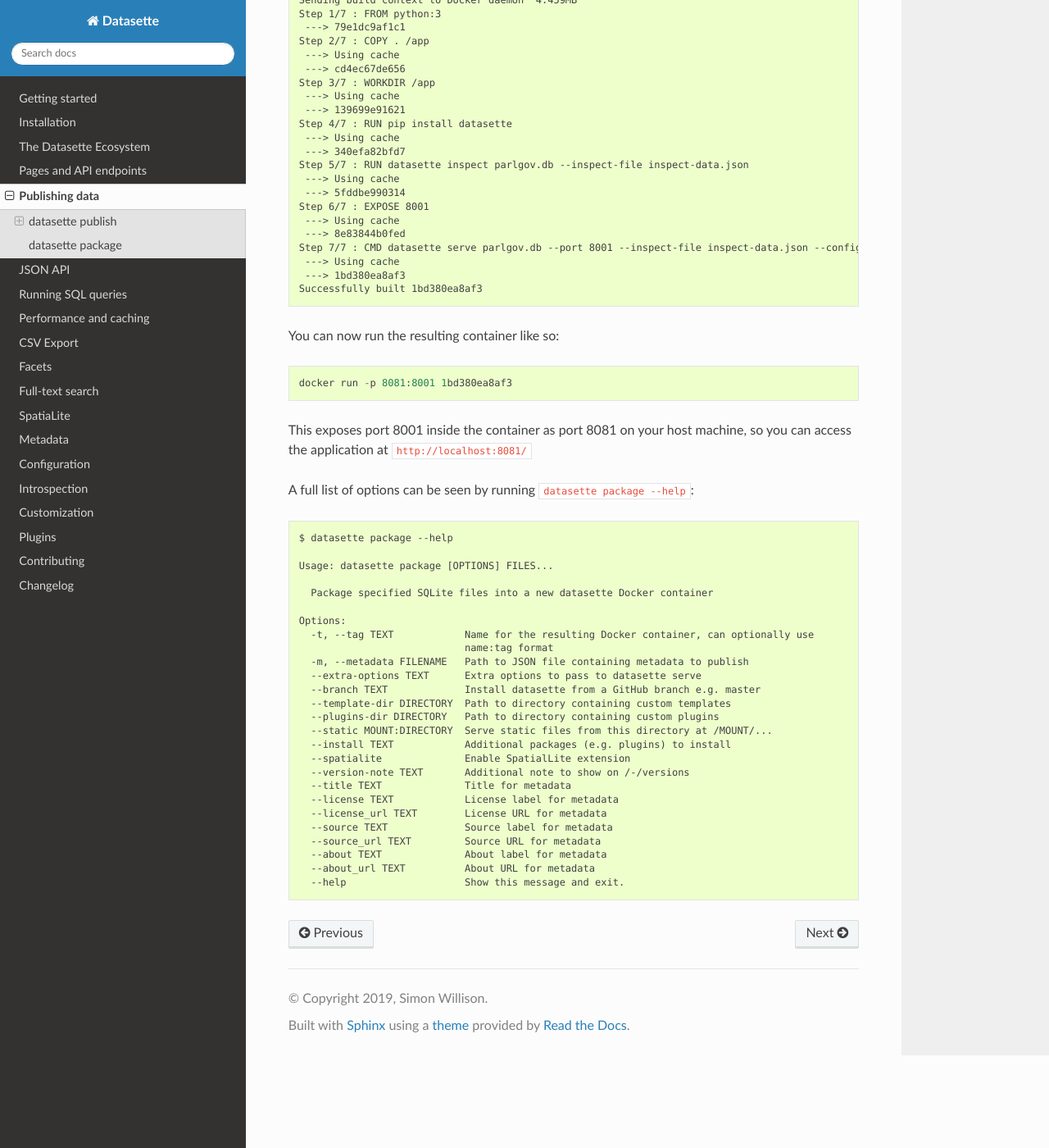
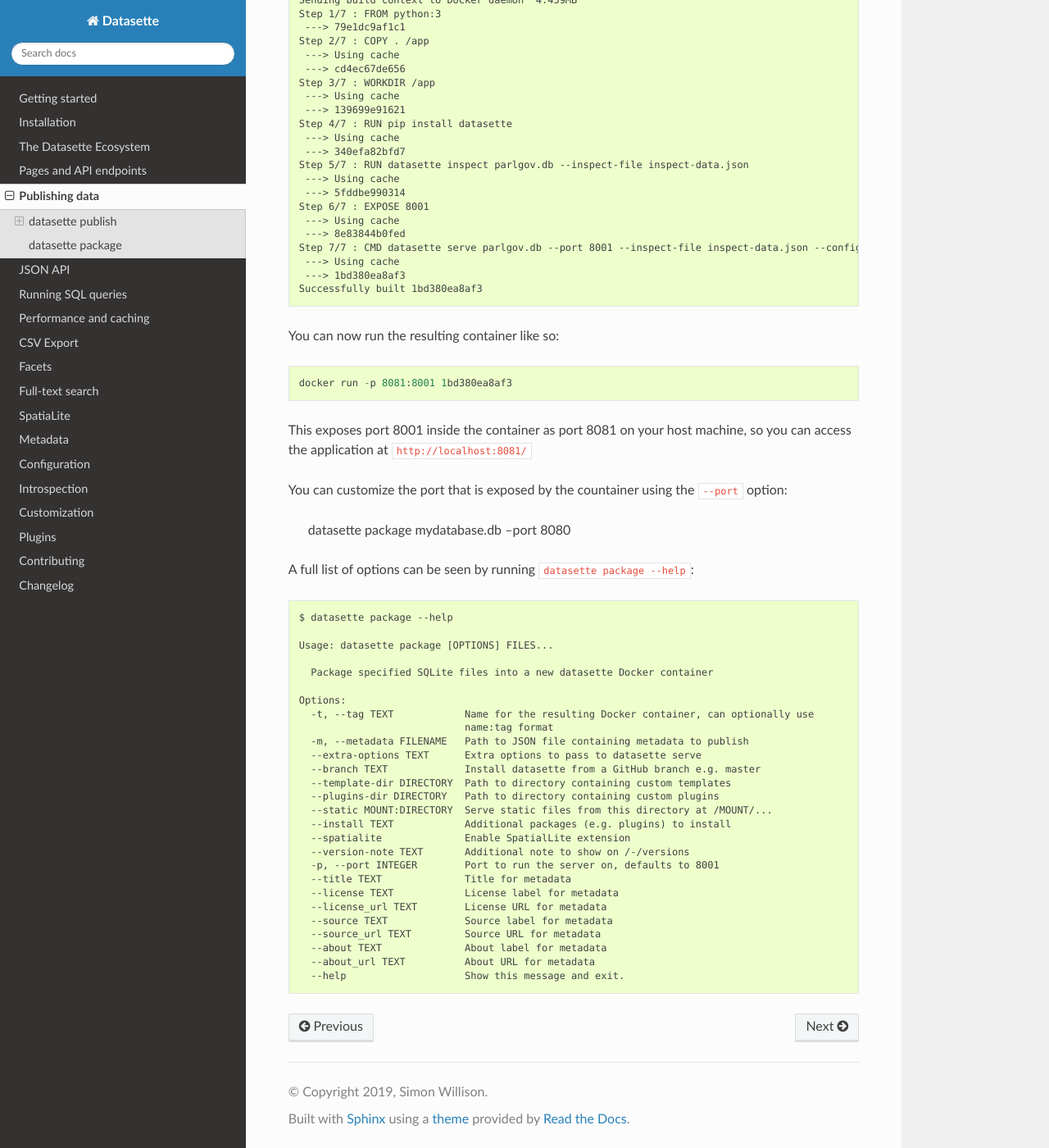
Before and after one commit to simonw/datasette, a Sphinx documentation site: the page built from docs/publish.rst, in a window 1280 px wide and 1400 px high, scrolled down 5019 px. Shown: the whole window at 82% size. Built offline with Sphinx 7.4.7 and the Read the Docs theme 2.0.0, drawn with Linux system fonts in a browser that asks for light colours.

Commit message:
Documentation for datasette package --port

```diff
--- a/docs/datasette-package-help.txt
+++ b/docs/datasette-package-help.txt
@@ -16,6 +16,7 @@
   --install TEXT            Additional packages (e.g. plugins) to install
   --spatialite              Enable SpatialLite extension
   --version-note TEXT       Additional note to show on /-/versions
+  -p, --port INTEGER        Port to run the server on, defaults to 8001
   --title TEXT              Title for metadata
   --license TEXT            License label for metadata
   --license_url TEXT        License URL for metadata
--- a/docs/publish.rst
+++ b/docs/publish.rst
@@ -152,6 +152,10 @@
 
 This exposes port 8001 inside the container as port 8081 on your host machine, so you can access the application at ``http://localhost:8081/``
 
+You can customize the port that is exposed by the countainer using the ``--port`` option:
+
+    datasette package mydatabase.db --port 8080
+
 A full list of options can be seen by running ``datasette package --help``:
 
 .. literalinclude:: datasette-package-help.txt
```
